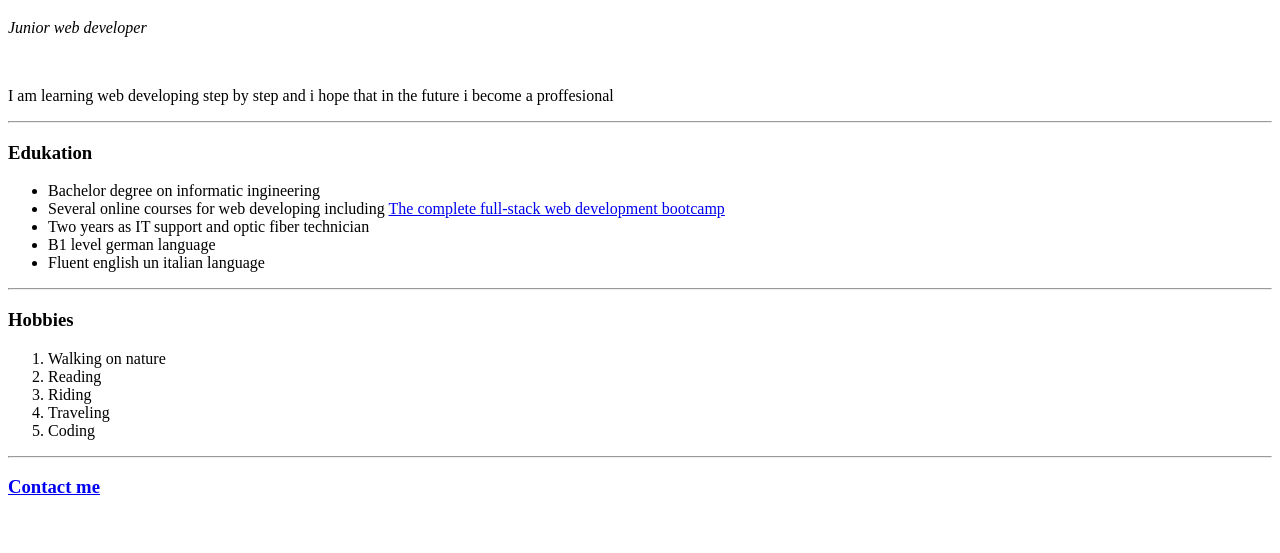
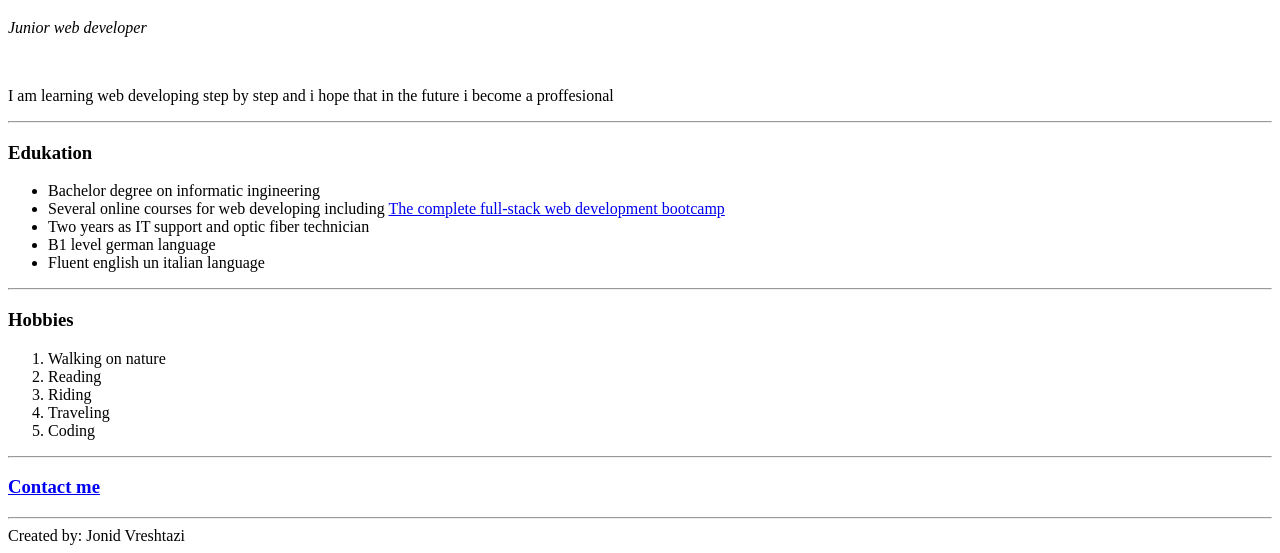
Before and after one commit to Dumdushi/First-Website, a plain HTML site: page index.html in a window 1280 px wide. Shown: the part 323-876 px from the top of the page. Before the commit the page ends 840 px from the top, so only its background shows below. Drawn offline with Linux system fonts and the light colour scheme.

Commit message:
Add files via upload

```diff
--- a/index.html
+++ b/index.html
@@ -30,7 +30,7 @@
     </ol>
     <hr>
     <h3><a href="Contact me.html">Contact me</a></h3>
-
-
+    <hr>
+    <footer>Created by: Jonid Vreshtazi</footer>
 </body>
 </html>
```
